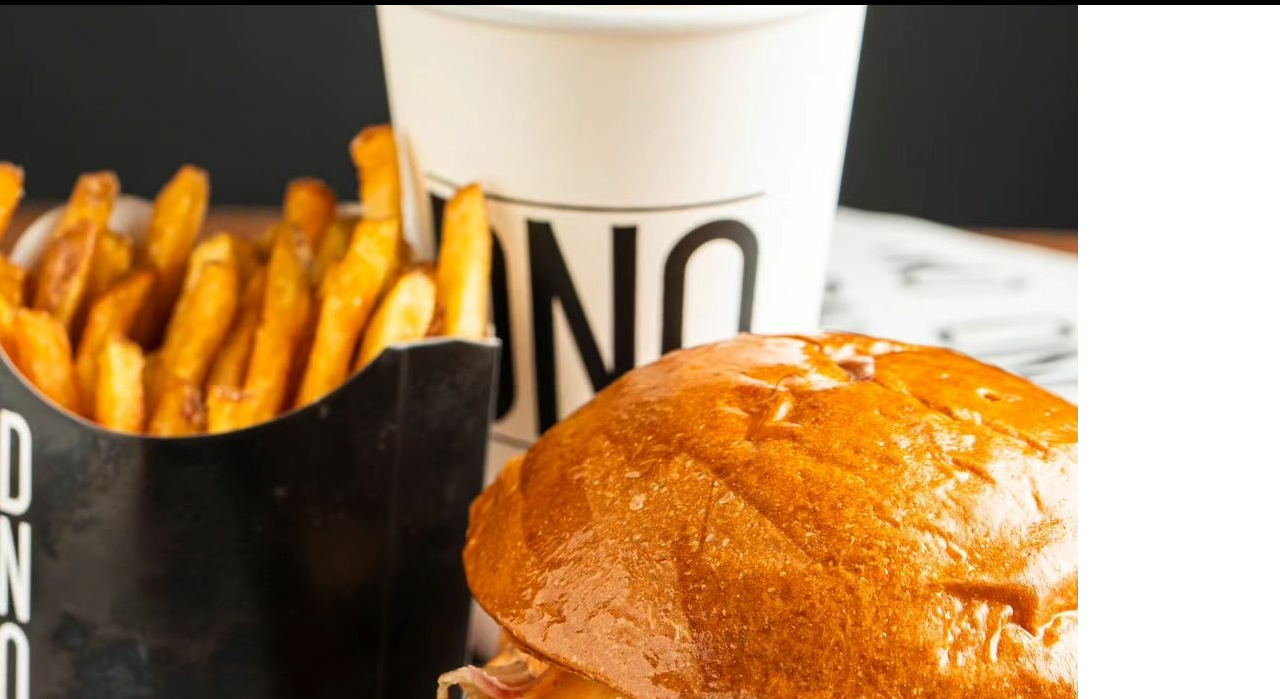
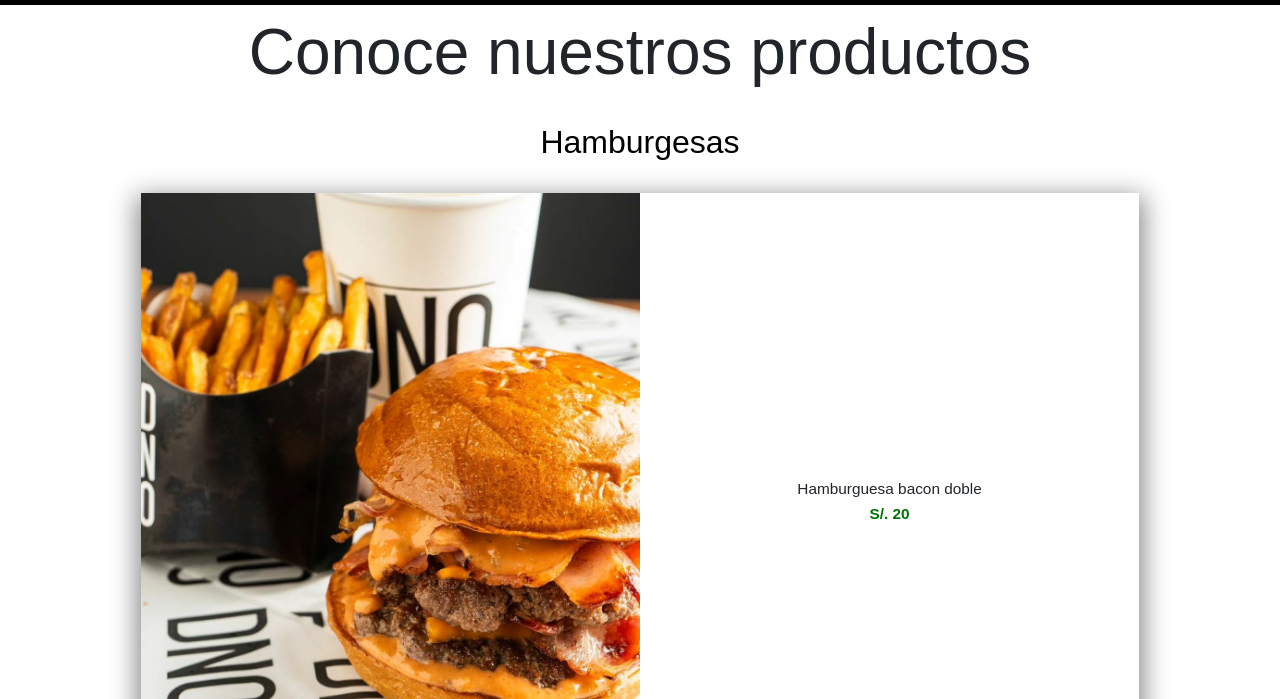
Before and after one commit to salozem/CoderHouse, a website: page pages/products.html in a window 1280 px wide. Shown: the part 101-800 px from the top of the page. Drawn offline with nearby package versions, Linux system fonts and the light colour scheme; a web font is replaced by a local one.

Commit message:
added product styles

```diff
--- /dev/null
+++ b/scss/_product.scss
@@ -0,0 +1,56 @@
+#carta {
+    width: 100%;
+    margin: 35px auto;
+    padding: 1em;
+    .carta-info {
+        width: 100%;
+        padding-top: 4em;
+        margin-bottom: 2em;
+        text-align: center;
+        h1 {
+            font-size: $fsz*2;
+            margin-bottom: .2em;
+        }
+    }
+    h2 {
+        margin-bottom: 1em;
+        text-align: center;
+        font-size: $fsz;
+        color: $black;
+    }
+    .foods {
+        display: flex;
+            flex-flow: column;
+            justify-content: center;
+        width:80%;
+        margin:0 auto;
+        &__img {
+            display: flex;
+                justify-content: space-between;
+                align-items: center;
+            margin-bottom: 3em;
+            background: #fff;
+            box-shadow: $food-shadow;
+            img {
+                width: 50%;
+            }
+            .foods__info {
+                width: 50%;
+                p {
+                    margin-bottom: .5em;
+                    padding: 0 .1em;
+                    font-size: $fsz-small*1.2;
+                    font-weight: 500;
+                    text-align: center;
+                    line-height: 1.1em;
+                }
+                .price {
+                    margin: none;
+                    padding: none;
+                    font-weight: 700;
+                    color: $darkgreen
+                }
+            }
+        }
+    }
+}
--- a/scss/estilos.scss
+++ b/scss/estilos.scss
@@ -10,6 +10,9 @@
 //Index
 @import "index";
 
+//Productos
+@import "product";
+
 //Contacto
 @import "contact";
 
```
Also changed, not shown: css/estilos.css.
